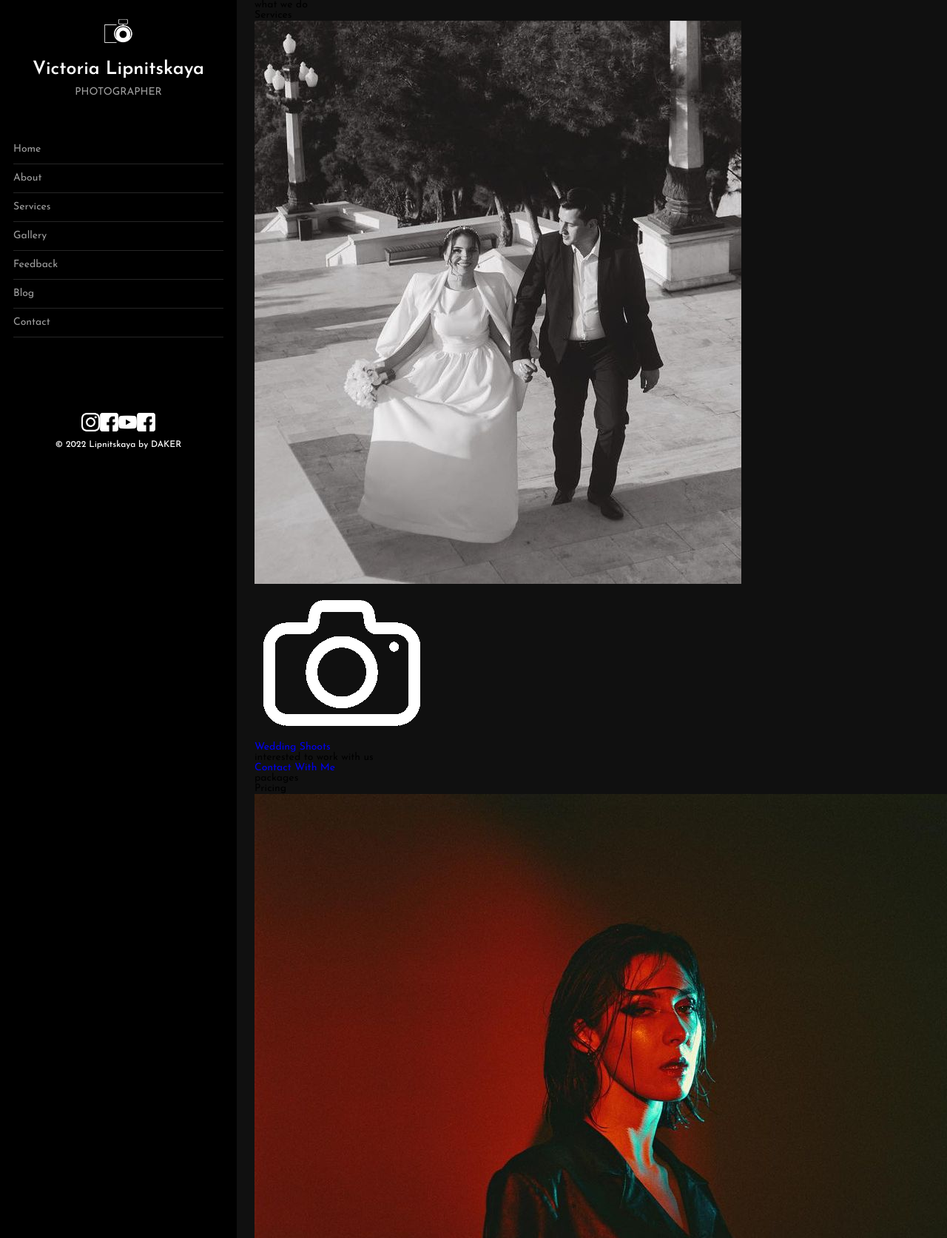
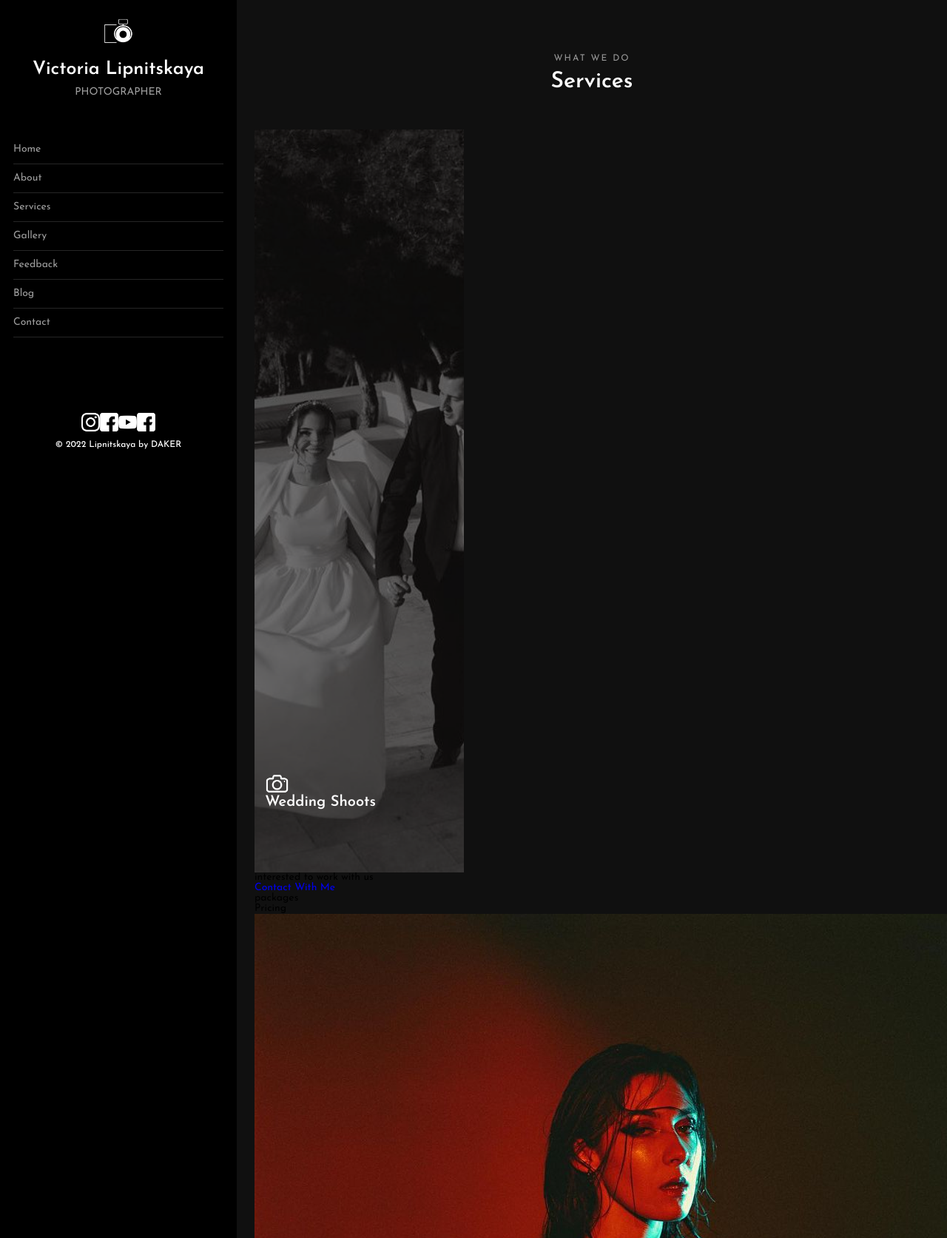
Before and after one commit to dakerdenis/photography, a PHP site: page /services.html in a window 1280 px wide. Shown: the whole page at 74% size. Run offline with PHP 8.4, Linux system fonts and the light colour scheme.

Commit message:
added
added style for desc & photo

```diff
--- a/styles/services.css
+++ b/styles/services.css
@@ -1,20 +1,73 @@
 .services__container {
     width: 95%;
     margin: 0 auto;
+    padding-top: 5rem;
 }
-.services__page_name {
+.services__page_name p{
+    font-family: 'Josefin Sans', sans-serif;
+    font-size: 12px;
+    text-transform: uppercase;
+    color: #999;
+    font-weight: 400;
+    letter-spacing: 2px;
+    line-height: 1.5em;
+}
+.services__page_name{
+    width: 100%;
+    text-align: center;
+    padding-bottom: 3rem;
+
+}
+.services__page_name h4{
+    color: #fff;
+    font-family: 'Josefin Sans', sans-serif;
+    font-weight: 700;
+    font-size: 30px;
+    line-height: 1.5em;
 }
 .services__page__wrapper {
+    display: flex;
+    justify-content: space-between;
+    flex-wrap: wrap;
 }
 .services__photo_link_element {
+    width: 31%;
+    overflow: hidden;
+    height: 60vh;
+    display: flex;
+    align-items: center;
+    justify-content: center;
+    position: relative;
+}
+.services__photo_link_element img{
+    height: 100%;
 }
 .services__photo_link_desc {
+    position: absolute;
+    background-color: rgba(0, 0, 0, 0.548);
+    width: 100%;
+    height: 100%;
+
 }
 .services__photo_desc {
+    position: absolute;
+    bottom: 8%;
+    left: 5%;
 }
 .services_element__icon {
+    width: 30px;
+    height: 30px;
 }
-.services_element__desc {
+.services_element__icon img {
+    height: 100%;
+    object-fit: cover;
+}
+.services_element__desc p{
+    font-size: 20px;
+    color: #fff;
+    font-family: 'Josefin Sans', sans-serif;
+    font-weight: 700;
+    margin-bottom: 5px;
 }
 .services__link_contact {
 }
```
